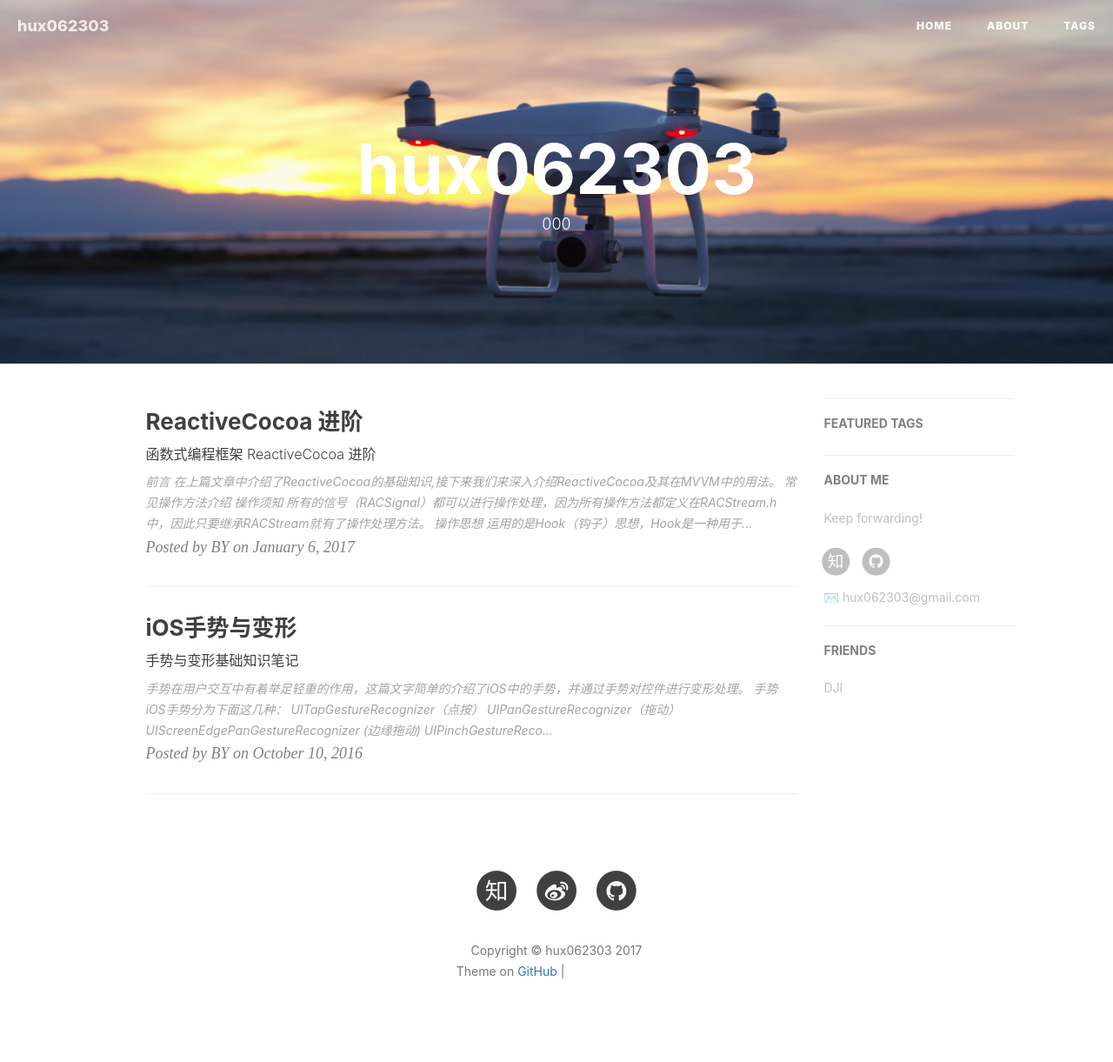
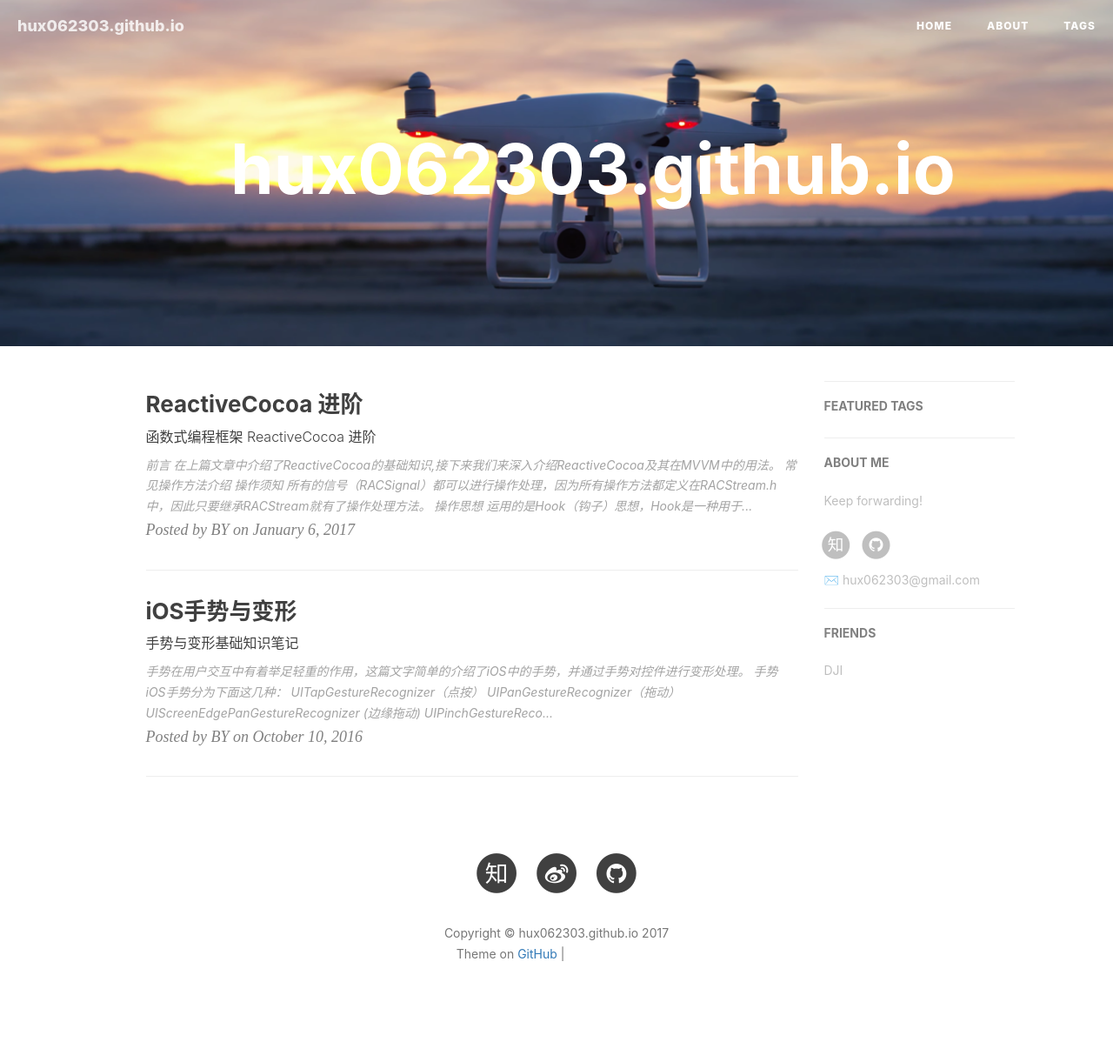
Before and after one commit to hux062303/hux062303.github.io, a Jekyll site: the page built from index.html, in a window 1280 px wide. Shown: the whole page at 87% size. Built offline with Jekyll 4.4.1, drawn with Linux system fonts in a browser that asks for light colours; nearby versions of some CDN libraries; the list of posts is cut into pages by our own code; comment, search, counter and statistics services are not loaded; grey boxes are pictures that could not be loaded.

Commit message:
再试一次

```diff
--- a/_config.yml
+++ b/_config.yml
@@ -1,5 +1,5 @@
 # Site settings
-title: hux062303
+title:
 SEOTitle: hux062303 blog
 header-img: img/phantom.png    #TODO, doesnot work, maybe it is too large?????
 email: hux062303@gmail.com
--- a/index.html
+++ b/index.html
@@ -1,6 +1,6 @@
 ---
 layout: page
-description: "000"
+description: ""
 ---
 
 {% for post in paginator.posts %}
```
